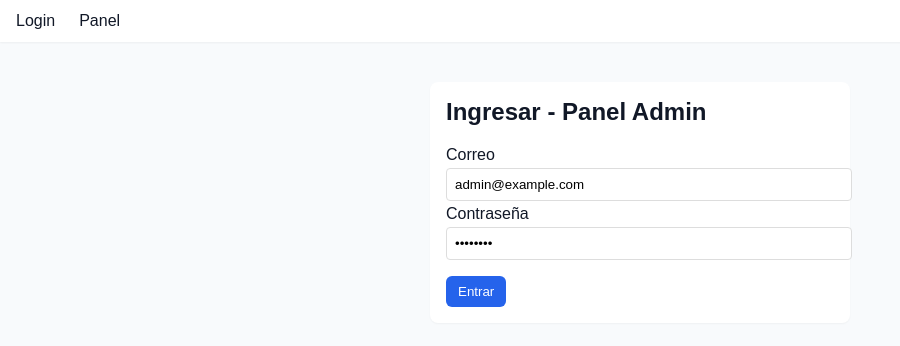
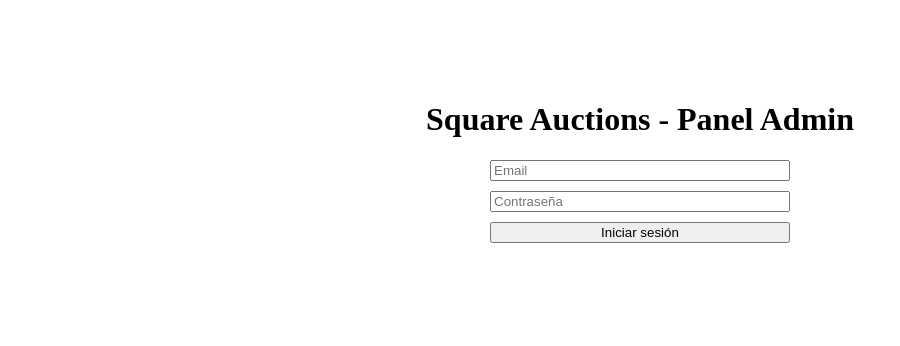
Before and after one commit to acretienda/square-auctions-admin, a React (Vite) app: page / in a window 1280 px wide. Before the commit this address led to /login. Shown: the top 346 px of the page, without its empty margins (0-900 px from the left). Built offline with nearby package versions, Linux system fonts and the light colour scheme; no server answers.

Commit message:
Add files via upload

```diff
--- a/index.html
+++ b/index.html
@@ -1,9 +1,9 @@
-<!doctype html>
+<!DOCTYPE html>
 <html lang="es">
   <head>
-    <meta charset="utf-8" />
+    <meta charset="UTF-8" />
     <meta name="viewport" content="width=device-width, initial-scale=1.0" />
-    <title>Square Auctions - Admin</title>
+    <title>Square Auctions Admin</title>
   </head>
   <body>
     <div id="root"></div>
--- a/src/App.jsx
+++ b/src/App.jsx
@@ -1,23 +1,32 @@
-import { BrowserRouter as Router, Routes, Route, Navigate } from "react-router-dom";
-import Login from "./pages/Login";
-import Dashboard from "./pages/Dashboard";
-import Navbar from "./components/Navbar";
+import React, { useState } from 'react'
+import axios from 'axios'
 
-function App(){
-  const token = localStorage.getItem("token");
+function App() {
+  const [email, setEmail] = useState('')
+  const [password, setPassword] = useState('')
+  const [message, setMessage] = useState('')
+
+  const handleLogin = async (e) => {
+    e.preventDefault()
+    try {
+      const res = await axios.post('/api/auth/login', { email, password })
+      setMessage('✅ Login exitoso: ' + JSON.stringify(res.data))
+    } catch (err) {
+      setMessage('❌ Login fallido: ' + err.message)
+    }
+  }
 
   return (
-    <Router>
-      <Navbar />
-      <div className="container">
-        <Routes>
-          <Route path="/login" element={<Login />} />
-          <Route path="/dashboard" element={token ? <Dashboard /> : <Navigate to="/login" />} />
-          <Route path="*" element={<Navigate to="/login" />} />
-        </Routes>
-      </div>
-    </Router>
-  );
+    <div style={{ display: 'flex', flexDirection: 'column', alignItems: 'center', marginTop: '5rem' }}>
+      <h1>Square Auctions - Panel Admin</h1>
+      <form onSubmit={handleLogin} style={{ display: 'flex', flexDirection: 'column', width: '300px', gap: '10px' }}>
+        <input type="email" placeholder="Email" value={email} onChange={(e) => setEmail(e.target.value)} required />
+        <input type="password" placeholder="Contraseña" value={password} onChange={(e) => setPassword(e.target.value)} required />
+        <button type="submit">Iniciar sesión</button>
+      </form>
+      {message && <p>{message}</p>}
+    </div>
+  )
 }
 
-export default App;
+export default App
--- a/src/main.jsx
+++ b/src/main.jsx
@@ -1,7 +1,9 @@
-import React from "react";
-import { createRoot } from "react-dom/client";
-import App from "./App";
+import React from 'react'
+import ReactDOM from 'react-dom/client'
+import App from './App'
 
-import "./styles.css";
-
-createRoot(document.getElementById("root")).render(<App />);
+ReactDOM.createRoot(document.getElementById('root')).render(
+  <React.StrictMode>
+    <App />
+  </React.StrictMode>
+)
--- a/vite.config.js
+++ b/vite.config.js
@@ -3,5 +3,5 @@ import react from '@vitejs/plugin-react'
 
 export default defineConfig({
   plugins: [react()],
-  base: '/', // muy importante para producción en Render
+  base: '/'
 })
```
Also changed, not shown: package.json (+6 -7 lines).
